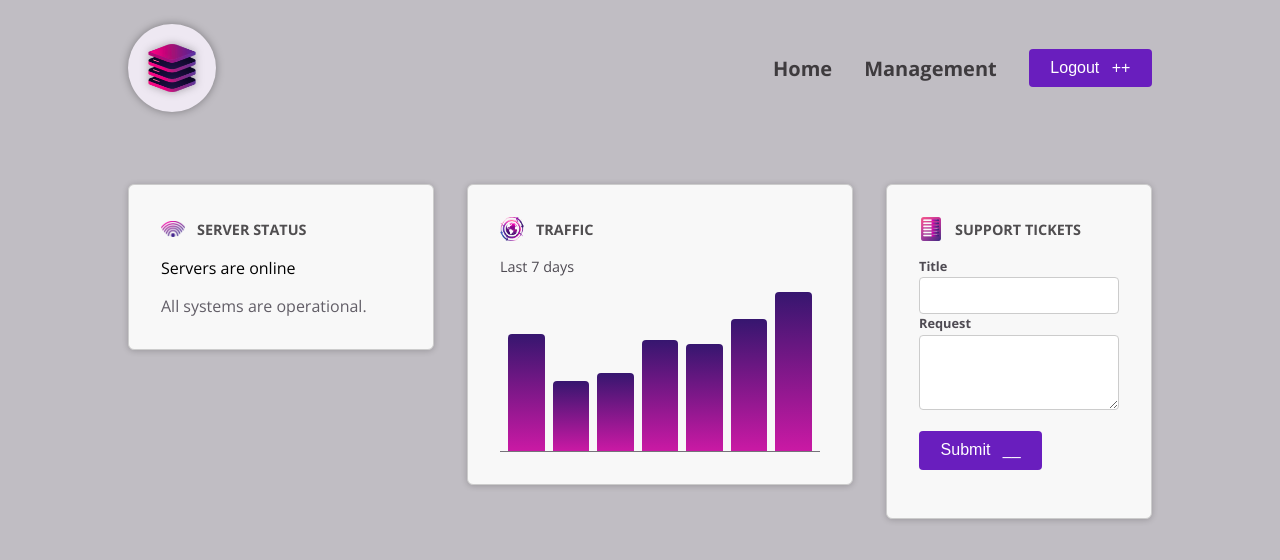
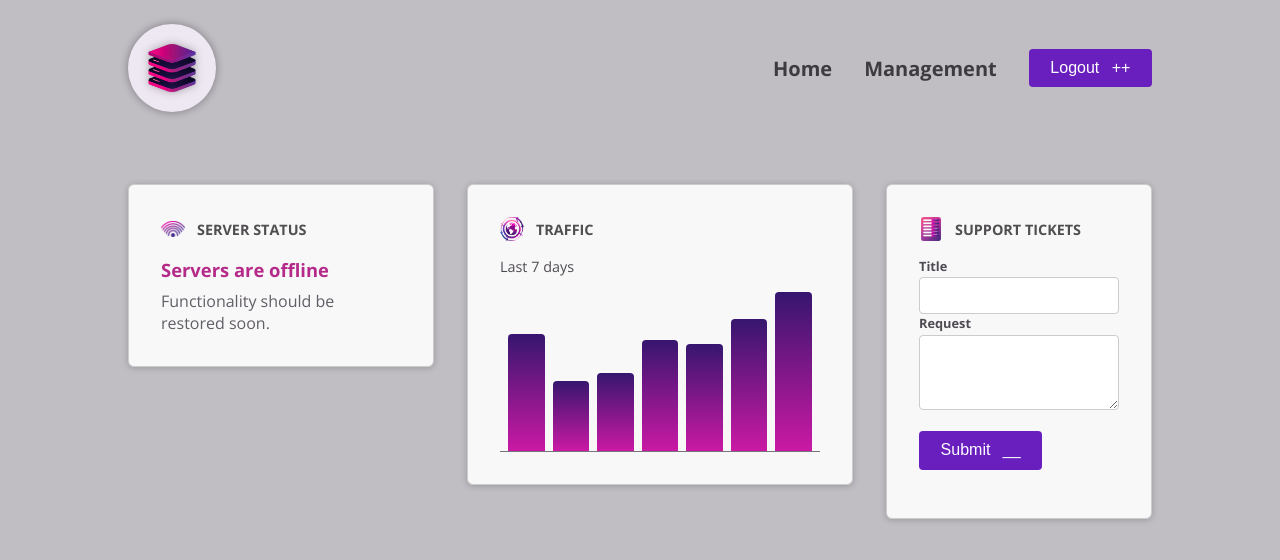
Before and after one commit to imHarish03/ng-ticker-mgt, an Angular app: page / in a window 1280 px wide. Shown: the top 560 px of the page. Built offline with nearby package versions, Linux system fonts and the light colour scheme.

Commit message:
#117-120 Dynamic class bindings, Manipulating state & Used literlas

```diff
--- a/src/app/dashboard/server-status/server-status.component.html
+++ b/src/app/dashboard/server-status/server-status.component.html
@@ -1,3 +1,16 @@
+<!-- <div [class.status]="currentStatus==='online'"> -->
+
+ <div [class]="{
+    status:true,
+    'status-online':currentStatus === 'online',
+    'status-offline':currentStatus === 'offline',
+    'status-unknown':currentStatus === 'unknown'
+
+ }"
+ [style]="{
+    fontSize:'16px'
+ }"
+ >
     @if (currentStatus === 'online') {
     <p>Servers are online</p>
     <p>All systems are operational.</p>
@@ -8,3 +21,4 @@
     <p>Server status is unknown</p>
     <p>Fetching server status failed.</p>
     }
+</div>
--- a/src/app/dashboard/server-status/server-status.component.ts
+++ b/src/app/dashboard/server-status/server-status.component.ts
@@ -9,6 +9,20 @@
 })
 export class ServerStatusComponent {
 
-  currentStatus = 'online';
+  currentStatus: 'online' | 'offline' | 'unknown' = 'unknown';
 
+  constructor() {
+
+    setTimeout(() => {
+      const rnd = Math.random();
+
+      if (rnd < 0.5) {
+        this.currentStatus = "online";
+      } else if (rnd < 0.9) {
+        this.currentStatus = "offline";
+      } else {
+        this.currentStatus = "unknown";
+      }
+    }, 5000);
+  }
 }
```
Lines whose indentation alone changed are shown as unchanged.
